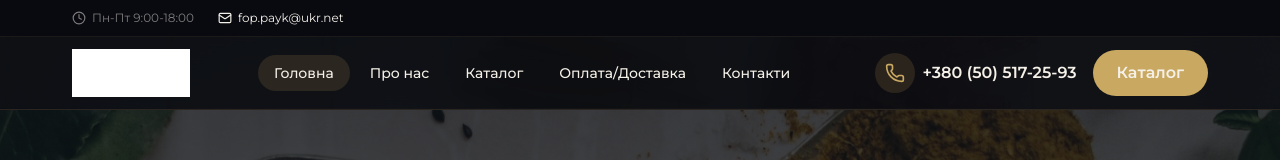
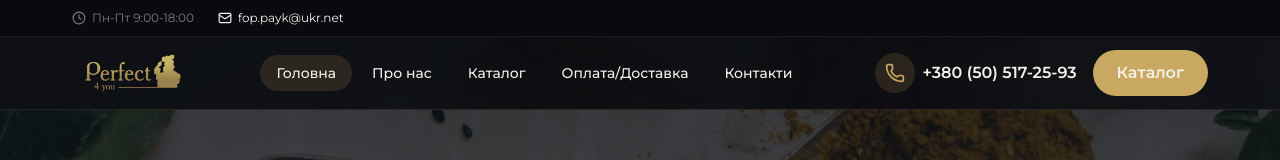
Before and after one commit to Bohgdan/viktoria, a Next.js app: page / in a window 1280 px wide. Shown: the top 160 px of the page. Built offline with nearby package versions, Linux system fonts and the light colour scheme; no server answers; the database is empty.

Commit message:
Replace logo with gold Perfect 4 You

```diff
--- a/src/components/layout/Footer.tsx
+++ b/src/components/layout/Footer.tsx
@@ -36,7 +36,7 @@ export function Footer() {
               <img
                 src="/images/logo.png"
                 alt={PLACEHOLDER.companyName}
-                className="logo-white h-10 w-auto object-contain"
+                className="h-10 w-auto object-contain"
               />
             </Link>
             <p className="text-[var(--color-text-muted)] mb-6 text-sm leading-relaxed">
--- a/src/components/layout/Header.tsx
+++ b/src/components/layout/Header.tsx
@@ -70,7 +70,7 @@ export function Header() {
                 <img
                   src="/images/logo.png"
                   alt={PLACEHOLDER.companyName}
-                  className="logo-white h-10 md:h-12 w-auto object-contain"
+                  className="h-10 md:h-12 w-auto object-contain"
                 />
               </Link>
 
```
Also changed, not shown: public/images/logo.png.
